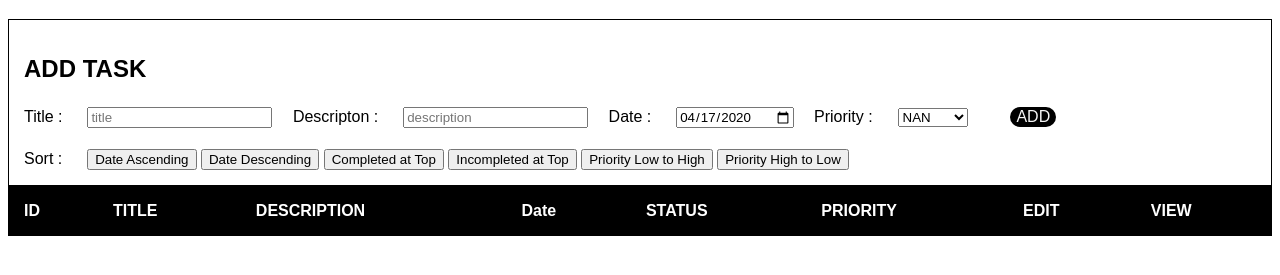
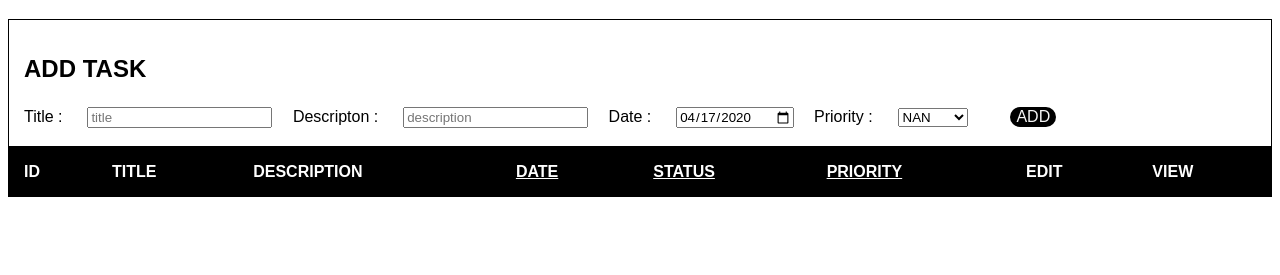
Before and after one commit to tanishm20/TaskManager, a website: page public/index.html in a window 1280 px wide. Shown: the part 61-336 px from the top of the page. Drawn offline with Linux system fonts and the light colour scheme; no server answers.

Commit message:
make it better

```diff
--- a/public/index.html
+++ b/public/index.html
@@ -29,15 +29,6 @@
     </select>
     &emsp;&emsp;
     <button class="button button4" type="submit" id="submit">ADD</button>
-  </br>
-</br>
-  <label for="sort">Sort : &emsp; </label>
-  <input type="button" onclick="sortTable(3,'ascending')" value="Date Ascending">
-  <input type="button" onclick="sortTable(3,'descending')" value="Date Descending">
-  <input type="button" onclick="sortTable(4,'ascending')" value="Completed at Top">
-  <input type="button" onclick="sortTable(4,'descending')" value="Incompleted at Top">
-  <input type="button" onclick="sortTable(5,'ascending')" value="Priority Low to High">
-  <input type="button" onclick="sortTable(5,'descending')" value="Priority High to Low">
   </form>
 
 <table id="table" class="w3-table-all">
@@ -45,9 +36,9 @@
         <th>ID</th>
         <th>TITLE</th>
         <th>DESCRIPTION </th>
-        <th>Date</th>
-        <th>STATUS </th>
-        <th >PRIORITY</th>
+        <th onclick="sortTable(3)"><u>DATE</u></th>
+        <th onclick="sortTable(4)"><u>STATUS</u> </th>
+        <th onclick="sortTable(5)"><u>PRIORITY</u></th>
         <th>EDIT</th>
         <th>VIEW</th>
     </tr>
--- a/public/sort.js
+++ b/public/sort.js
@@ -1,9 +1,9 @@
-function sortTable(n,direction) {
+function sortTable(n) {
     var table;
     table = document.getElementById("table");
     var rows, i, x, y, count = 0;
     var switching = true;
-
+    direction="ascending"
     while (switching) {
         switching = false;
         var rows = table.rows;
@@ -49,7 +49,8 @@ function sortTable(n,direction) {
             count++;
 
         } else {
-            if (count == 0) {
+            if (count == 0 && direction == "ascending") {
+                direction = "descending";
                 switching = true;
             }
         }
```
Also changed, not shown: 1 other file.
